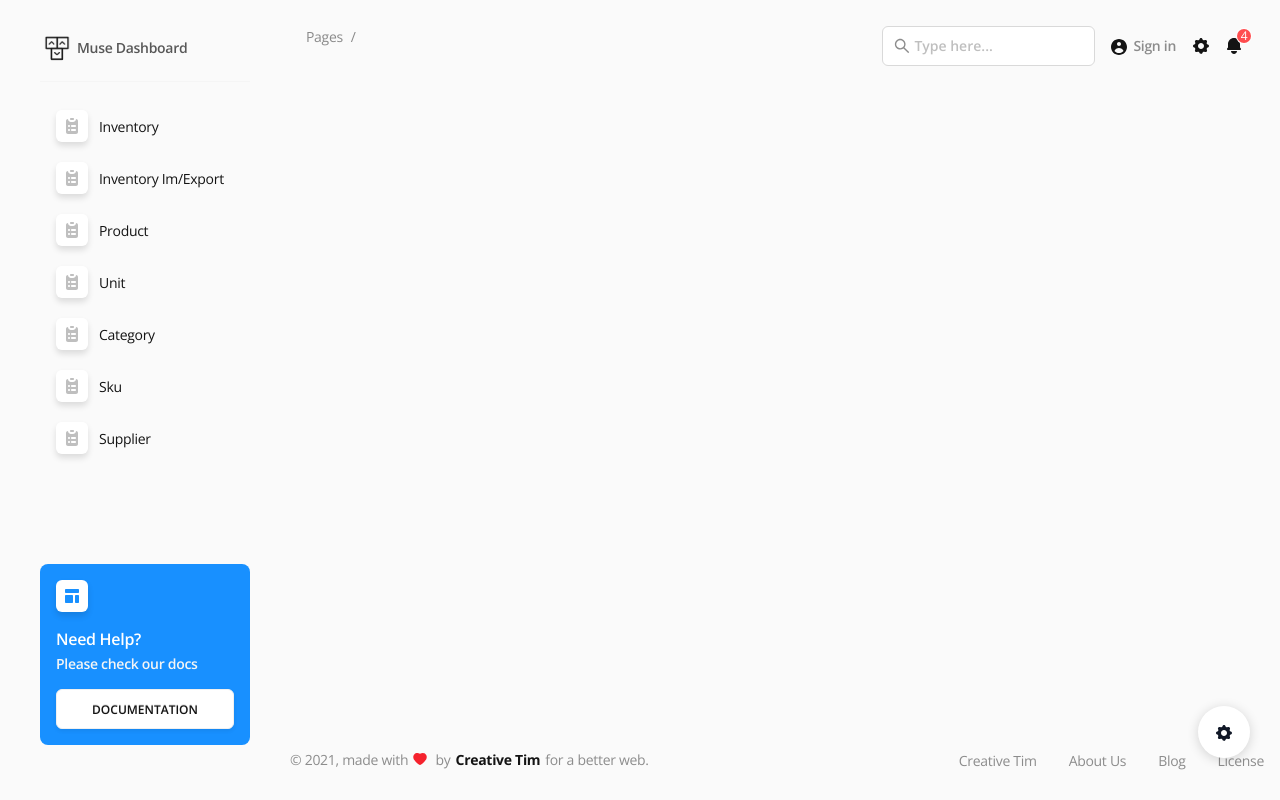
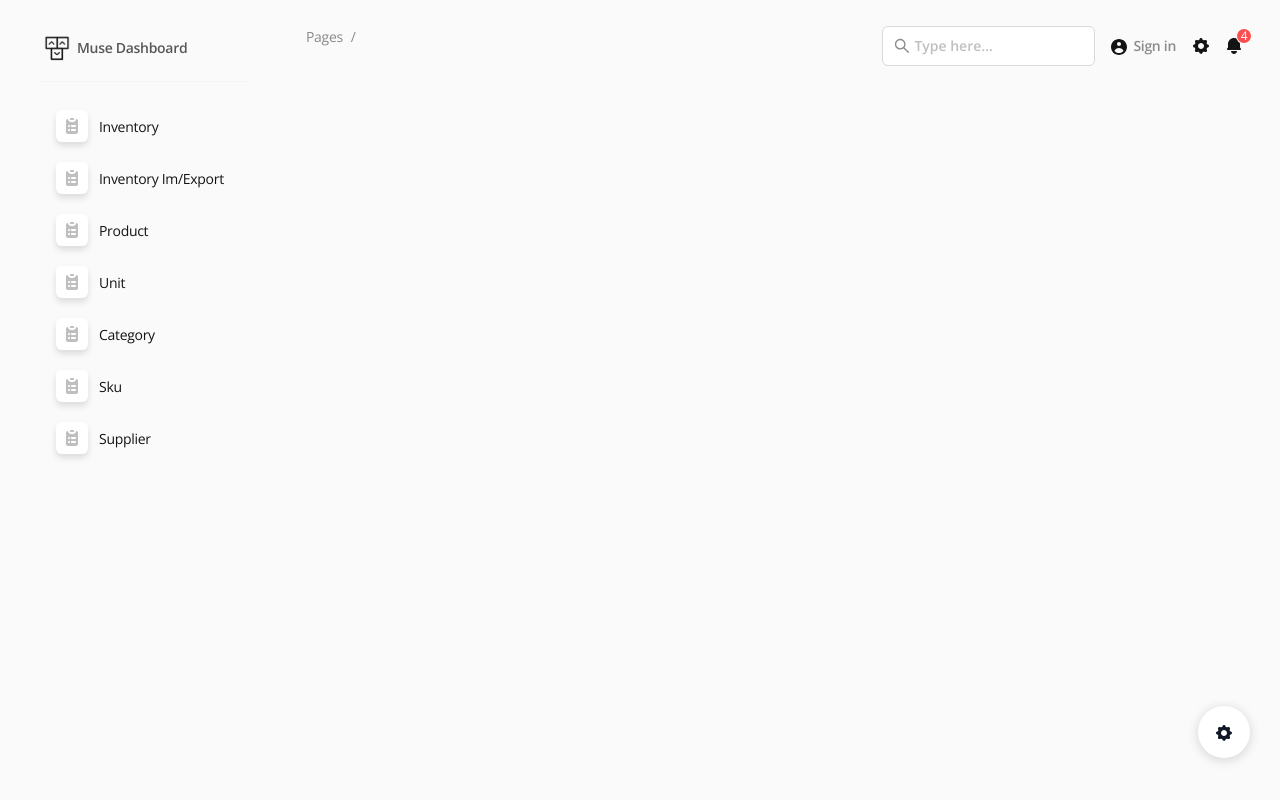
Before and after one commit to shjinnguyen/admin_fe, a React (Create React App) app: page / in a window 1280 px wide. Built offline with nearby package versions, Linux system fonts and the light colour scheme.

Commit message:
remove footer

```diff
--- a/src/components/layout/Main.js
+++ b/src/components/layout/Main.js
@@ -15,7 +15,6 @@ import { useLocation } from "react-router-dom";
 import { Layout, Drawer, Affix } from "antd";
 import Sidenav from "./Sidenav";
 import Header from "./Header";
-import Footer from "./Footer";
 
 const { Header: AntHeader, Content, Sider } = Layout;
 
@@ -121,7 +120,6 @@ function Main({ children }) {
           </AntHeader>
         )}
         <Content className="content-ant">{children}</Content>
-        <Footer />
       </Layout>
     </Layout>
   );
--- a/src/components/layout/Sidenav.js
+++ b/src/components/layout/Sidenav.js
@@ -266,23 +266,6 @@ function Sidenav({ color }) {
           </Menu.Item>
         ))}
       </Menu>
-      <div className="aside-footer">
-        <div
-          className="footer-box"
-          style={{
-            background: color,
-          }}
-        >
-          <span className="icon" style={{ color }}>
-            {dashboard}
-          </span>
-          <h6>Need Help?</h6>
-          <p>Please check our docs</p>
-          <Button type="primary" className="ant-btn-sm ant-btn-block">
-            DOCUMENTATION
-          </Button>
-        </div>
-      </div>
     </>
   );
 }
```
